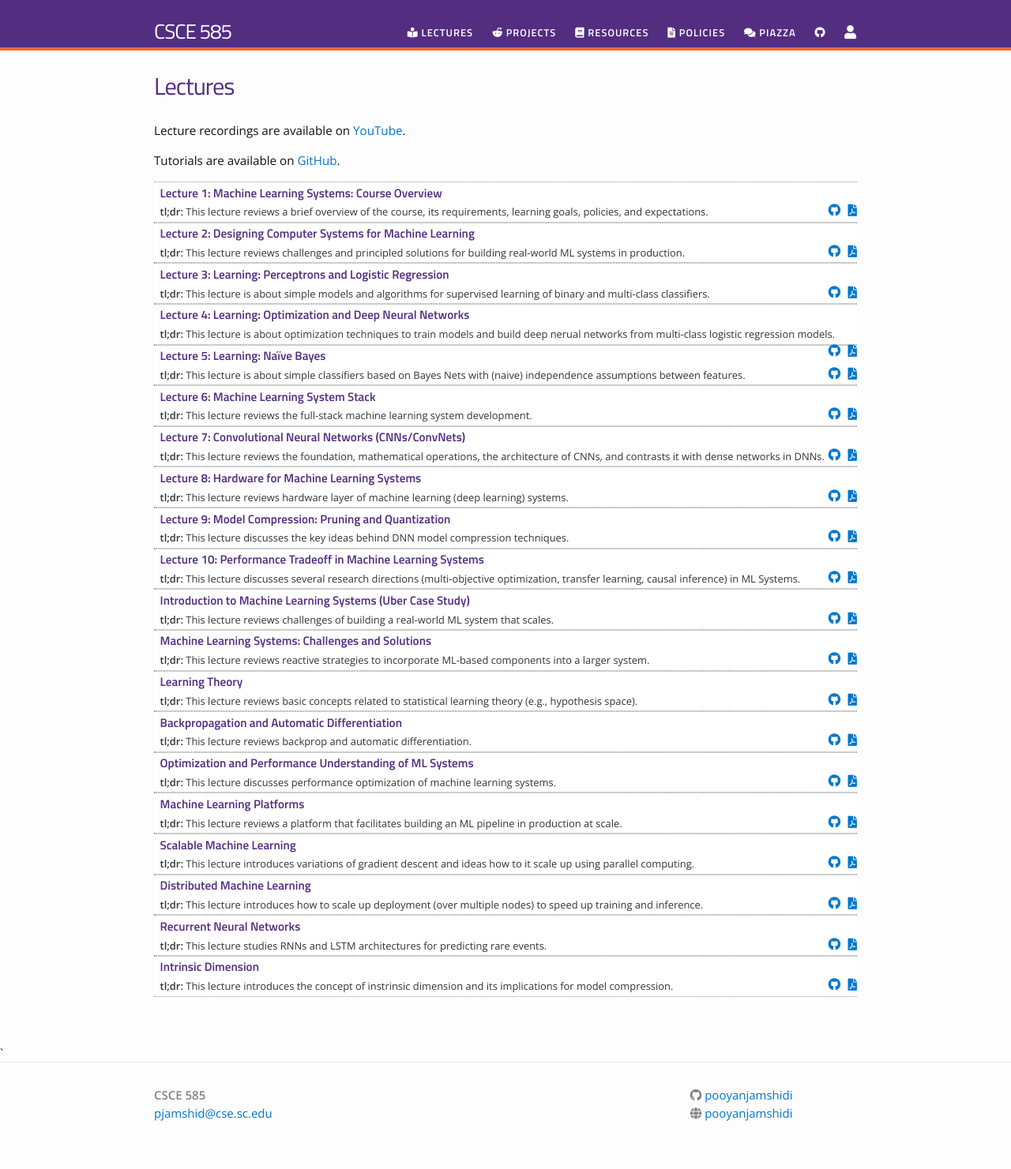
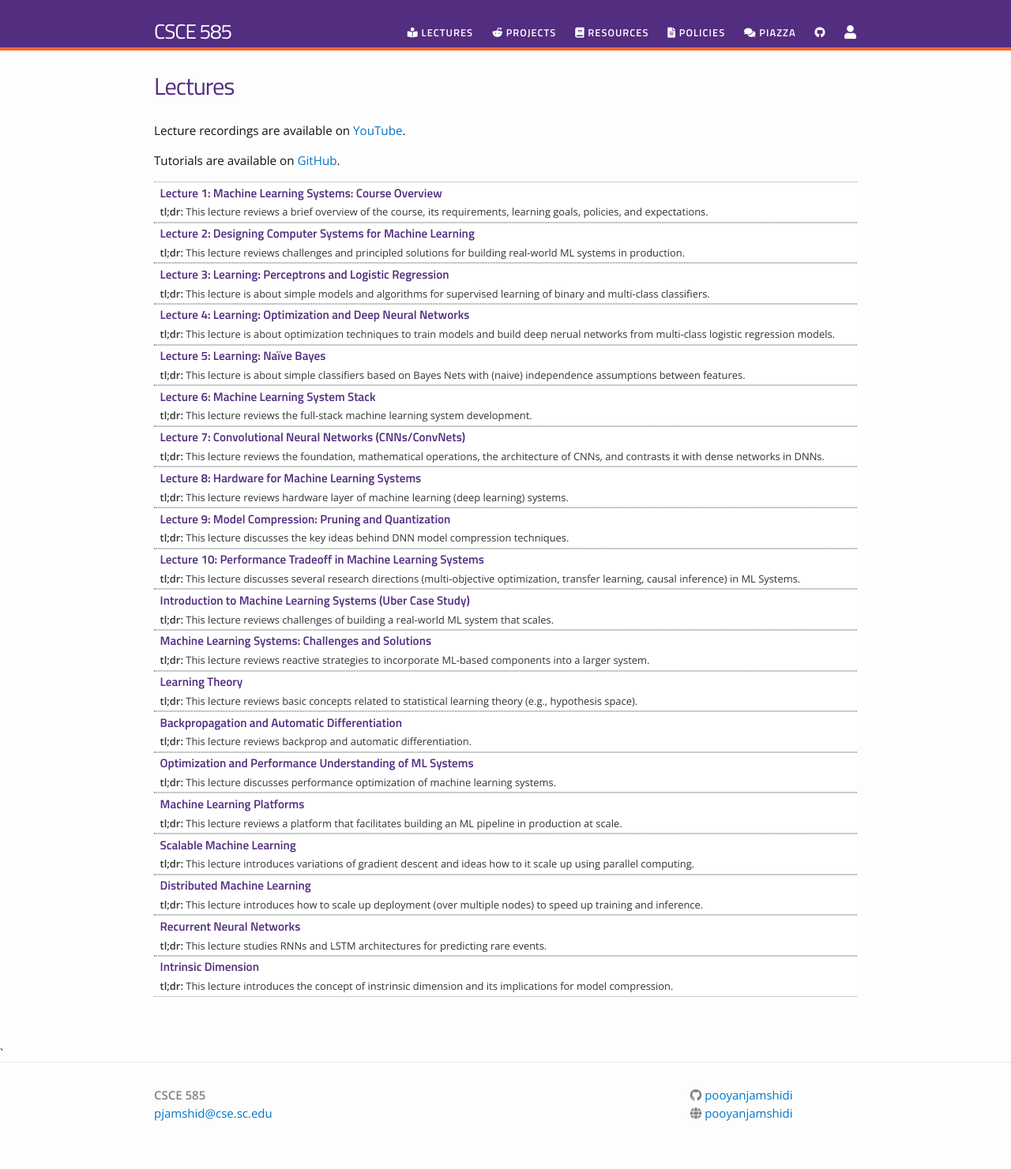
Before and after one commit to pooyanjamshidi/mls, a Jekyll site: the page built from lectures.md, in a window 1280 px wide. Shown: the whole page at 79% size. Built offline with Jekyll 4.4.1, drawn with Linux system fonts in a browser that asks for light colours; nearby versions of some CDN libraries.

Commit message:
updated lecture page

```diff
--- a/_config.yml
+++ b/_config.yml
@@ -17,6 +17,7 @@ leadimage_description: "New to machine learning? Not sure how ML works in produc
 authorurl: "https://pooyanjamshidi.github.io"
 syllabus: "https://github.com/pooyanjamshidi/mls/blob/master/syllabus/mls.pdf"
 githublink: "https://github.com/csce585-mlsystems"
+github: "https://github.com/pooyanjamshidi/mls"
 
 # Build settings
 markdown: kramdown
--- a/lectures.md
+++ b/lectures.md
@@ -32,11 +32,13 @@ Tutorials are available on [GitHub](https://github.com/csce585-mlsystems/tutoria
         <span><a href="{{ site.url }}/{{ lectures.dirname }}/{{ lectures.filename }}.pdf">{{ lectures.title }}</a></span><br>
 <span class = "postlower">
 <strong>tl;dr:</strong> {{ lectures.tldr }}</span>
-<strong style="font-size:100%; font-family: 'Titillium Web', sans-serif; float:right">
+
+<!-- <strong style="font-size:100%; font-family: 'Titillium Web', sans-serif; float:right">
 	<a href="{{ site.githublink}}/tree/master/{{ lectures.dirname }}"><i class="fab fa-github"></i></a>&nbsp;&nbsp;
   <a href="{{ site.githublink}}/blob/master/{{ lectures.dirname }}/{{ lectures.filename }}.pdf"><i class="fas fa-file-pdf"></i></a>
 </strong>
-      </li>
+ -->
+</li>
 {% endfor %}
 </ul>
 
```
